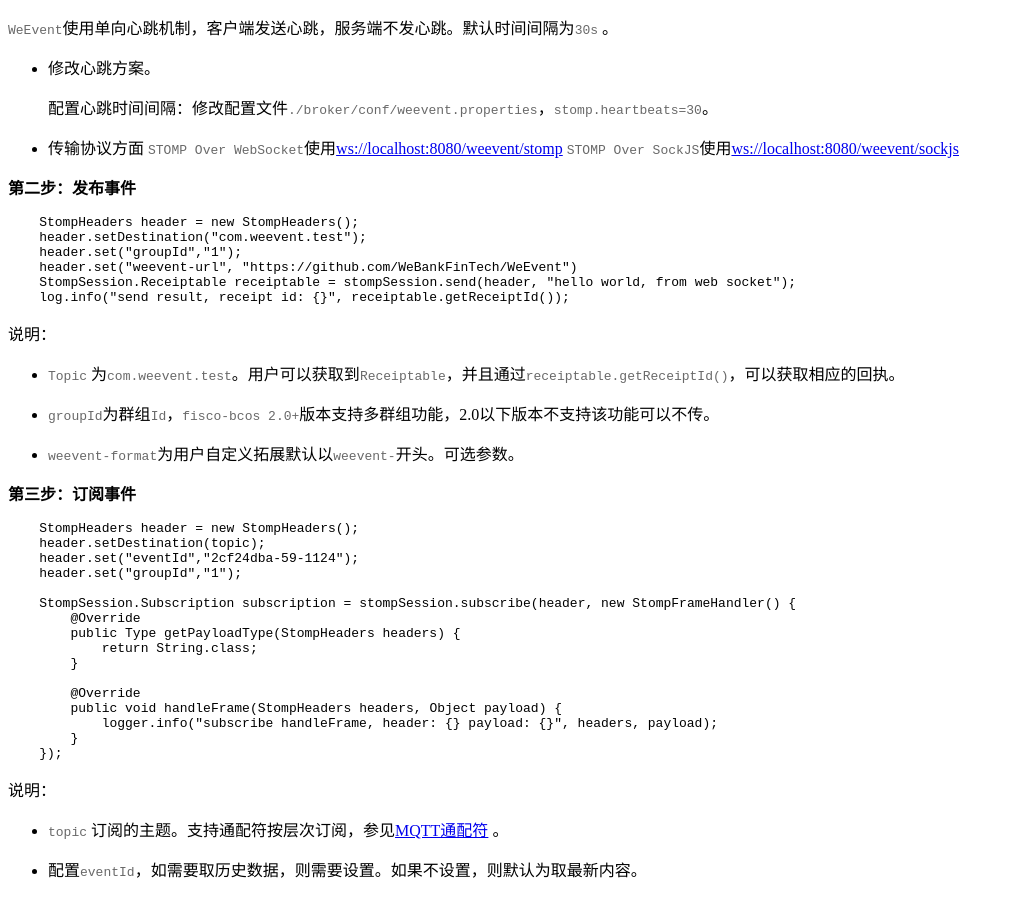
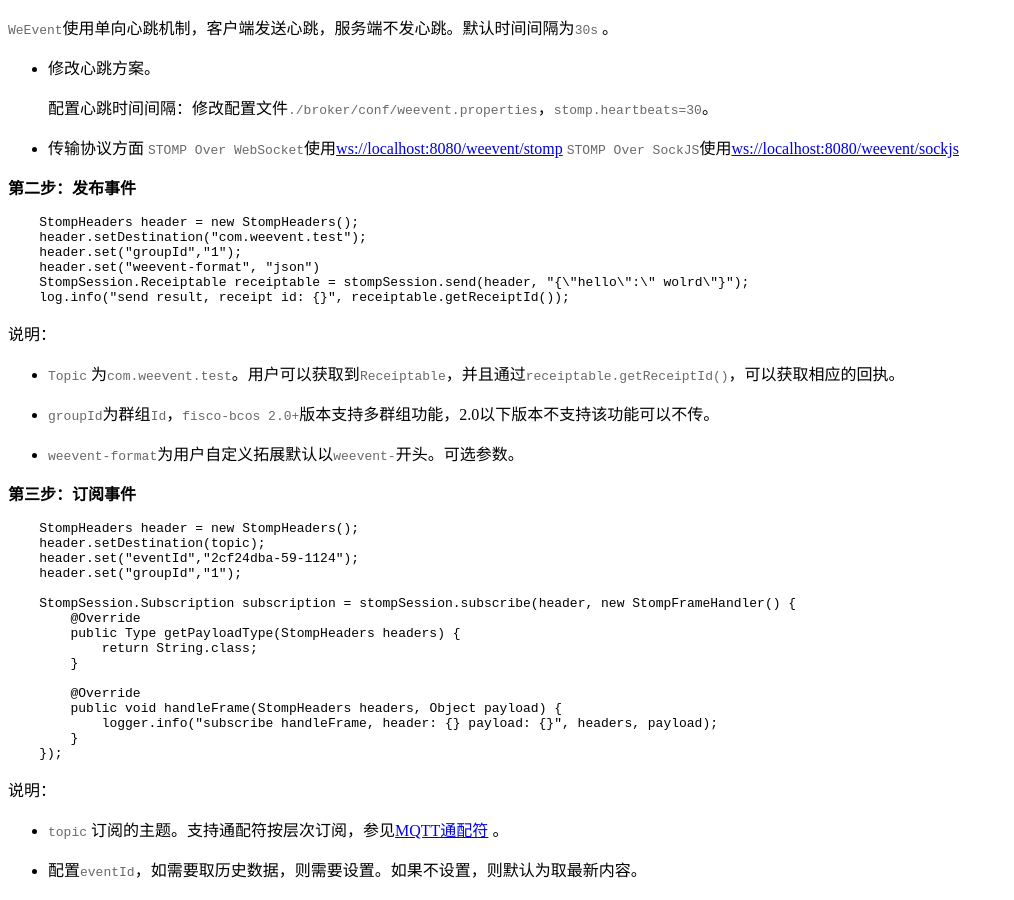
Before and after one commit to WeBankBlockchain/WeEvent-docs, a Sphinx documentation site: the page built from docs/protocal/stomp.md, in a window 1280 px wide and 900 px high, scrolled down 1588 px. Shown: the whole window, without its empty margins (0-1014 px from the left). Built offline with Sphinx 7.4.7 and the Read the Docs theme 2.0.0, drawn with Linux system fonts in a browser that asks for light colours.

Commit message:
update the extention parameter

````diff
--- a/docs/protocal/stomp.md
+++ b/docs/protocal/stomp.md
@@ -56,8 +56,8 @@
     StompHeaders header = new StompHeaders();
     header.setDestination("com.weevent.test");
     header.set("groupId","1");
-    header.set("weevent-url", "https://github.com/WeBankFinTech/WeEvent")
-    StompSession.Receiptable receiptable = stompSession.send(header, "hello world, from web socket");
+    header.set("weevent-format", "json")
+    StompSession.Receiptable receiptable = stompSession.send(header, "{\"hello\":\" wolrd\"}");
     log.info("send result, receipt id: {}", receiptable.getReceiptId());
 ```
 
````
Also changed, not shown: docs/protocal/javasdk.md (+1 -1 lines).
